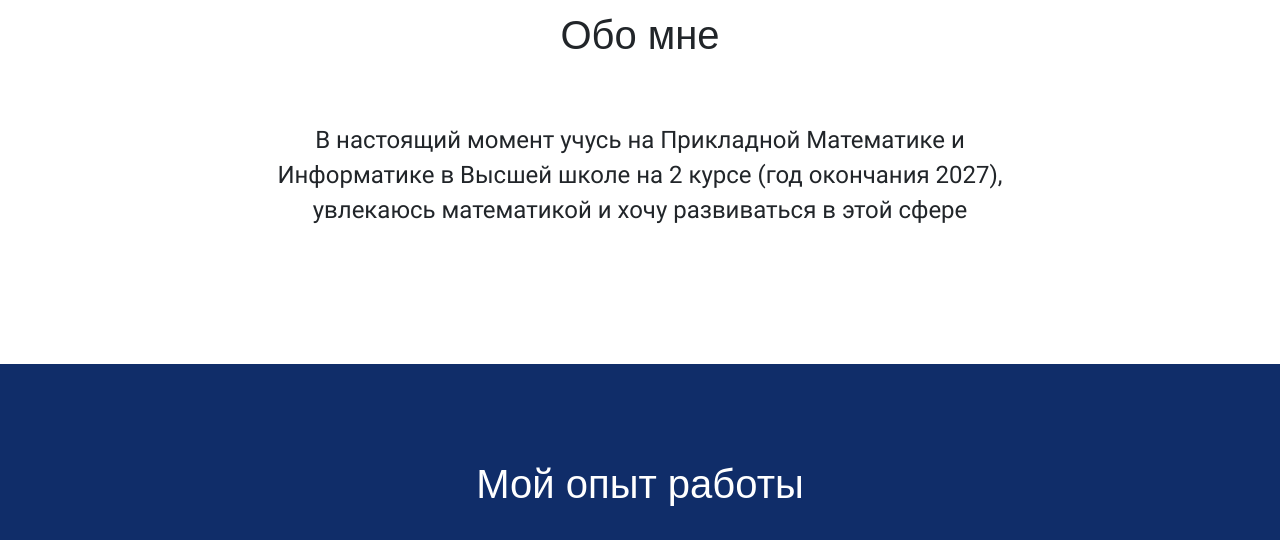
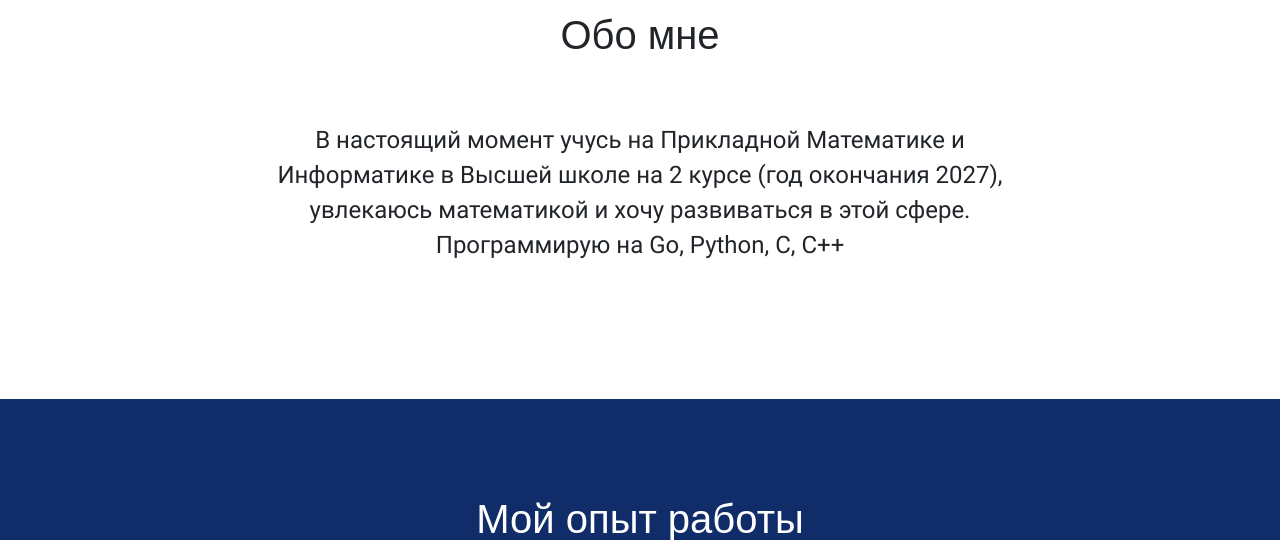
Before and after one commit to kfilobok/resume.github.io, a Flask app: page / in a window 1280 px wide. Shown: the part 729-1269 px from the top of the page. Run offline with Flask 3, Linux system fonts and the light colour scheme; some web fonts are replaced.

Commit message:
Update index.html
Signed-off-by: kfilobok <94979665+kfilobok@users.noreply.github.com>

```diff
--- a/templates/index.html
+++ b/templates/index.html
@@ -105,10 +105,10 @@
         <div class="col-12 col-sm-8 offset-sm-2 px-2 pb-5">
             <p class="font-weight-bold pb-4" data-lang="ru">В настоящий момент учусь на Прикладной Математике и
                 Информатике в Высшей школе на 2 курсе (год окончания 2027), увлекаюсь математикой и хочу развиваться в
-                этой сфере</p>
+                этой сфере. Программирую на Go, Python, C, C++</p>
             <p class="font-weight-bold pb-4" data-lang="en" style="display:none;">I am currently studying Applied
                 Mathematics and Computer Science at a Higher School in my 2nd year (graduation year 2027), I am
-                interested in mathematics and want to develop in this area</p>
+                interested in mathematics and want to develop in this area. </p>
         </div>
     </div>
 </section>
```
